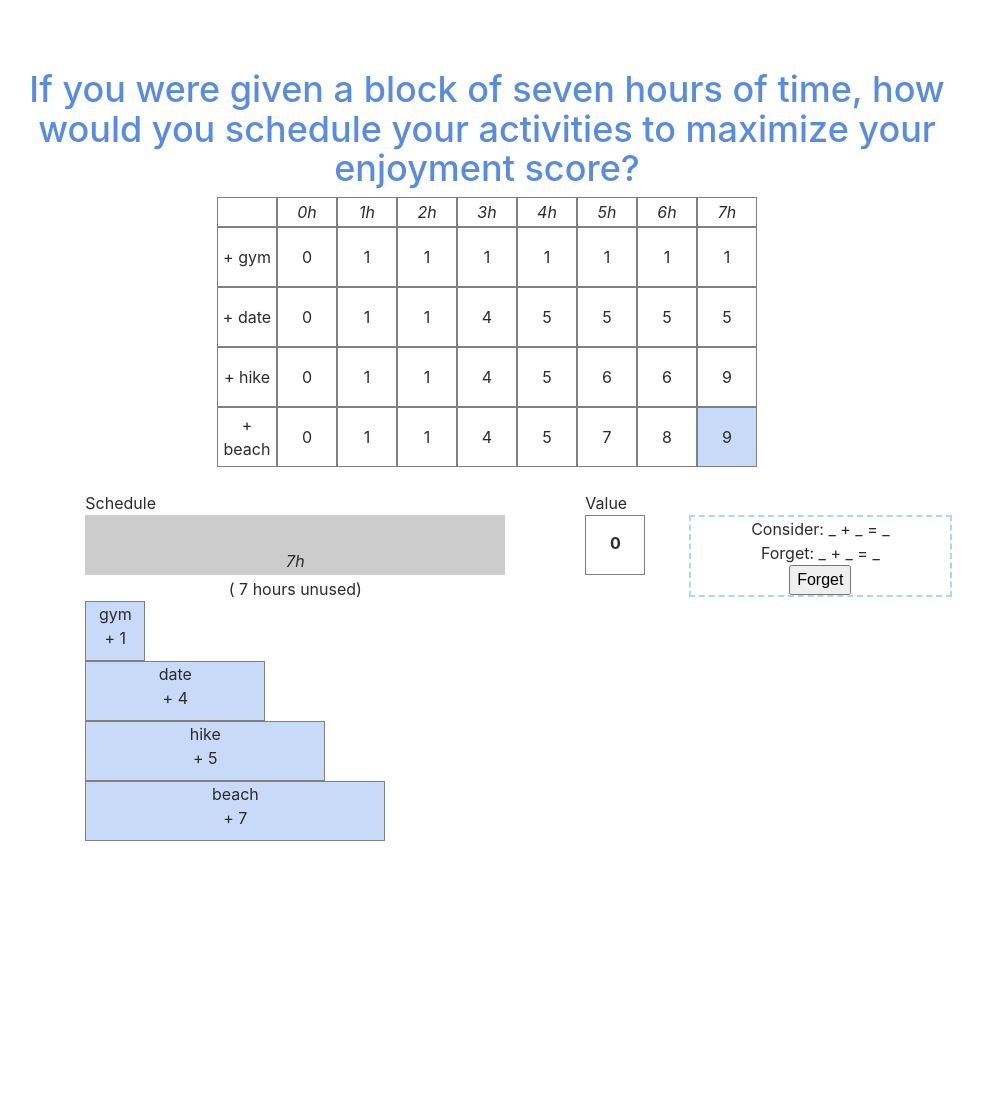
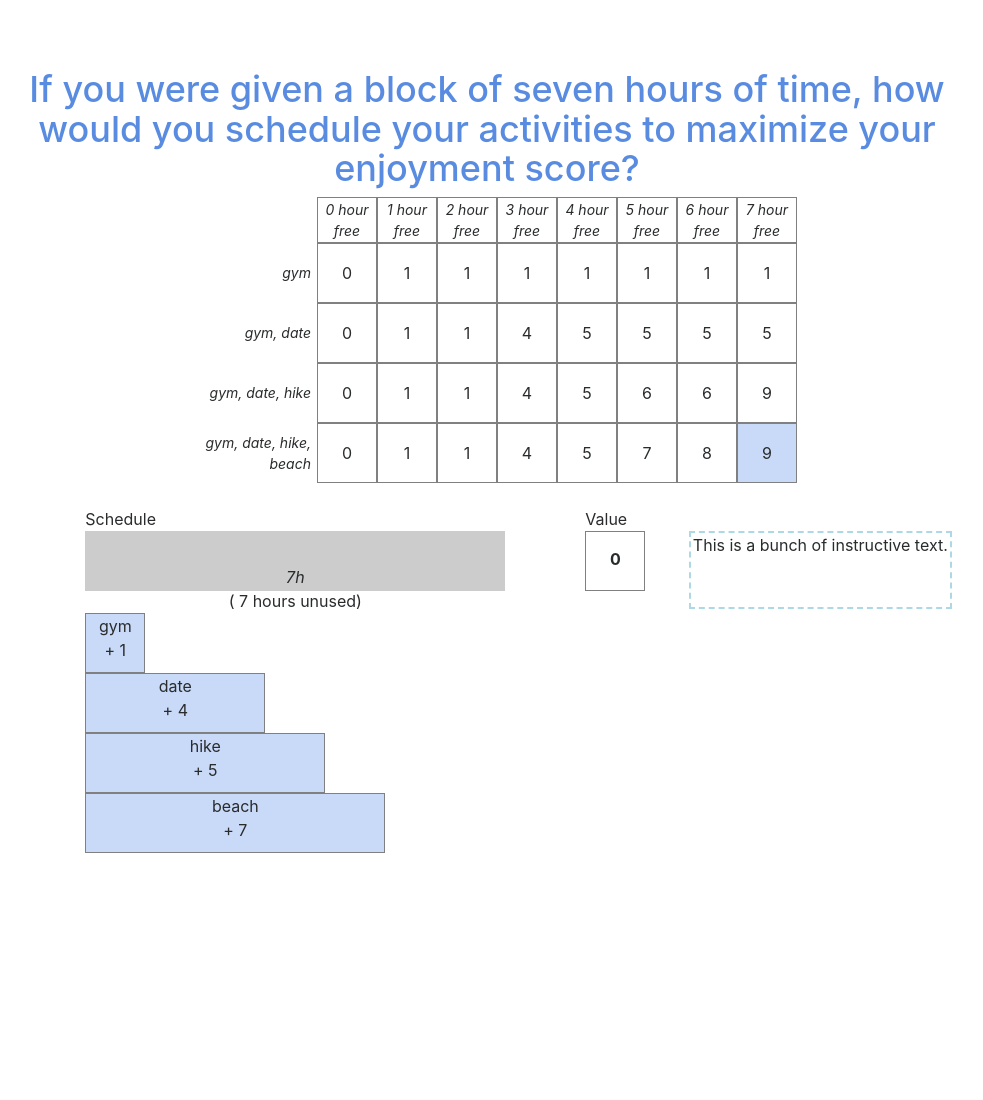
Before and after one commit to austinchambers/dynamic-programming-fun, a PHP site: page /interactions/schedule01/schedule01.html in a window 1280 px wide. Shown: the whole page, without its empty margins (153-1136 px from the left). Run offline with PHP 8.4, Linux system fonts and the light colour scheme; some libraries are stand-ins or nearby versions.

Commit message:
Listing gym, date, hike, beach outside the table, without use of the ampersand.

```diff
--- a/interactions/schedule01/schedule01.css
+++ b/interactions/schedule01/schedule01.css
@@ -1,6 +1,35 @@
-#computation {
+#instruction {
     border: 2px dashed lightblue;
     text-align:center;
     margin-left: 20px;
     margin-right: 20px;
+    height: 78px;
 }
+
+.schedule01 th {
+    font-weight: normal;
+    font-style: italic;
+    font-size: 14px;
+    text-align: center;
+    margin: auto;
+}
+
+.schedule01 th:first-child {
+    border-color: transparent;
+    width: 140px;
+    text-align: right;
+}
+
+.schedule01 td:first-child {
+    border-color: transparent;
+    width: 140px;
+    font-weight: normal;
+    font-style: italic;
+    font-size: 14px;
+    text-align: right;
+    padding-right: 5px;
+}
+
+.dropzone-container {
+
+}
--- a/interactions/schedule01/schedule01.html
+++ b/interactions/schedule01/schedule01.html
@@ -21,8 +21,7 @@
     <script src="schedule01.js"></script>
 </head>
 <body onload="main()">
-<div
-<div class="container" style="width:1000px; height: 1000px">
+<div class="container schedule01" style="width:1000px; height: 1000px">
     <h2>
         If you were given a block of seven hours of time, how would you schedule your activities to maximize your enjoyment score?
     </h2>
@@ -30,14 +29,14 @@
     <table id="grid">
         <tr>
             <th></th>
-            <th>0h</th>
-            <th>1h</th>
-            <th>2h</th>
-            <th>3h</th>
-            <th>4h</th>
-            <th>5h</th>
-            <th>6h</th>
-            <th>7h</th>
+            <th>0 hour free</th>
+            <th>1 hour free</th>
+            <th>2 hour free</th>
+            <th>3 hour free</th>
+            <th>4 hour free</th>
+            <th>5 hour free</th>
+            <th>6 hour free</th>
+            <th>7 hour free</th>
         </tr>
     </table>
 
@@ -65,24 +64,8 @@
             </div>
         </div>
         <div class="col-4">
-            <div id="computation">
-                <div id="consider">
-                    Consider:
-                    <span class="value"> _ </span>
-                    +
-                    <span class="subvalue"> _ </span>
-                    =
-                    <span class="sum"> _ </span>
-                </div>
-                <div id="forget">
-                    Forget:
-                    <span class="value"> _ </span>
-                    +
-                    <span class="subvalue"> _ </span>
-                    =
-                    <span class="sum"> _ </span>
-                </div>
-                <button id="forget-button" onclick="onForgetButtonClick()">Forget</button>
+            <div id="instruction">
+                This is a bunch of instructive text.
             </div>
         </div>
     </div>
--- a/interactions/schedule01/schedule01.js
+++ b/interactions/schedule01/schedule01.js
@@ -1,23 +1,4 @@
 "use strict";
-
-// var things = {
-// 	'gym': {
-// 		'duration': 1,
-// 		'value': 1
-// 	},
-// 	'hike': {
-// 		'duration': 3,
-// 		'value': 4
-// 	},
-// 	'date': {
-// 		'duration': 4,
-// 		'value': 5
-// 	},
-// 	'beach': {
-// 		'duration': 5,
-// 		'value': 7
-// 	}
-// };
 
 // --------------------- my logic ---------------------
 
@@ -120,7 +101,12 @@ function displayTable() {
     for (let i = 0; i < NUM_ROWS; i++) {
         let row = grid.insertRow(i + 1);
         let cell = row.insertCell(0);
-        cell.innerHTML = '+ ' + activityArr[i].name;
+        var thisarray = [];
+        for (let k = 0; k <= i; k++) {
+            thisarray[k] = activityArr[k].name;
+        }
+        cell.innerHTML = thisarray.join(", ");
+
         for (let j = 0; j < NUM_COLS; j++) {
             let cell = row.insertCell(j + 1);
             cell.innerHTML = table[i][j];
@@ -168,27 +154,10 @@ function displayActivities(num) {
 }
 
 function onDrop() {
-    // update current value
-    let elem = document.getElementById('consider').getElementsByClassName('value')[0];
-    elem.innerHTML = ' ' + currActivity.value + ' ';
-
     // update hours left
     currHoursUsed = currActivity.duration;
     elem = document.getElementById('hours-left');
     elem.innerHTML = currHoursTotal - currHoursUsed;
-
-    // add event listener to corresponding cell
-    let i = currNumActivities - 1;
-    let j = currHoursTotal;
-    let idx = getSubproblemIdx(i, j);
-    //console.log(idx);
-    let sub_i = idx[0];
-    let sub_j = idx[1];
-    let row = sub_i + 1;
-    let col = sub_j + 1;
-    elem = document.getElementById('grid').rows[row].cells[col];
-    highlightCellAt(row, col);
-    elem.addEventListener('click', updateConsiderComputation);
 }
 
 
@@ -203,79 +172,10 @@ function onDragLeaveAction(event) {
     var draggableElement = event.relatedTarget, dropzoneElement = event.target;
     currActivity = getCurrActivityFromName(draggableElement.id);
 
-    // update current value
-    let elem = document.getElementById('consider').getElementsByClassName('value')[0];
-    elem.innerHTML = ' ' + currActivity.value + ' ';
-
     // update hours left
     currHoursUsed = currHoursUsed - currActivity.duration;
     elem = document.getElementById('hours-left');
     elem.innerHTML = currHoursTotal + currHoursUsed;
-
-    // add event listener to corresponding cell
-    let i = currActivity.index;
-    let j = currHoursTotal;
-    let idx = getSubproblemIdx(i, j);
-    //console.log(idx);
-    let sub_i = idx[0];
-    let sub_j = idx[1];
-    let row = sub_i + 1;
-    let col = sub_j + 1;
-    elem = document.getElementById('grid').rows[row].cells[col];
-    unhighlightCellAt(row, col);
-    elem.addEventListener('click', updateConsiderComputation);
-}
-
-function updateConsiderComputation(event) {
-    let target = event.target;
-    let subvalue = document.getElementById('consider').getElementsByClassName('subvalue')[0];
-    subvalue.innerHTML = ' ' + target.innerHTML + ' ';
-    let value = document.getElementById('consider').getElementsByClassName('value')[0];
-    let sumElem = document.getElementById('consider').getElementsByClassName('sum')[0];
-    let sum = parseInt(subvalue.innerHTML) + parseInt(value.innerHTML);
-    sumElem.innerHTML = ' ' + sum + ' ';
-}
-
-function updateForgetComputation(event) {
-    let target = event.target;
-    let subvalue = document.getElementById('forget').getElementsByClassName('subvalue')[0];
-    subvalue.innerHTML = ' ' + target.innerHTML + ' ';
-    let value = document.getElementById('forget').getElementsByClassName('value')[0];
-    let sumElem = document.getElementById('forget').getElementsByClassName('sum')[0];
-    let sum = parseInt(subvalue.innerHTML) + parseInt(value.innerHTML);
-    sumElem.innerHTML = ' ' + sum + ' ';
-}
-
-function onForgetButtonClick(event) {
-    // move current activity back
-    // not working
-    let elem = document.getElementById(currActivity.name);
-    console.log(elem);
-    elem.style.position = 'absolute';
-    console.log(startX, startY);
-    elem.style.top = startX + 'px';
-    elem.style.left = startY + 'px';
-
-    let value = document.getElementById('forget').getElementsByClassName('value')[0];
-    value.innerHTML = ' 0 ';
-
-    // update hours left
-    currHoursUsed = 0;
-    elem = document.getElementById('hours-left');
-    elem.innerHTML = currHoursTotal - currHoursUsed;
-
-    // add event listener to corresponding cell
-    let i = currNumActivities - 1;
-    let j = currHoursTotal;
-    let idx = getAboveIdx(i, j);
-    console.log(idx);
-    let sub_i = idx[0];
-    let sub_j = idx[1];
-    let row = sub_i + 1;
-    let col = sub_j + 1;
-    elem = document.getElementById('grid').rows[row].cells[col];
-    highlightCellAt(row, col);
-    elem.addEventListener('click', updateForgetComputation);
 }
 
 function getCurrActivityFromName(name) {
```
